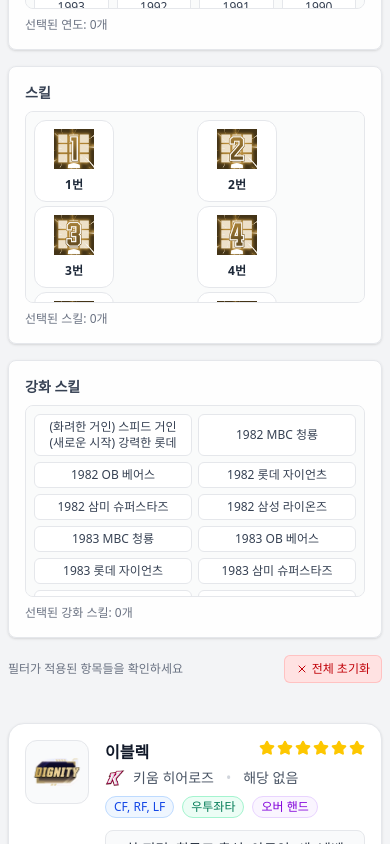
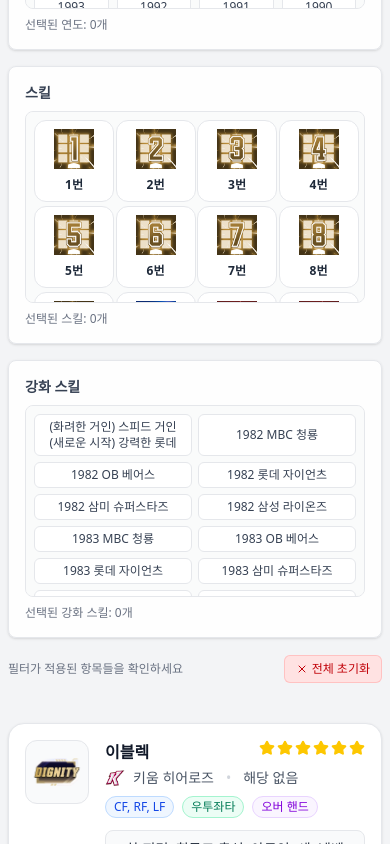
Before and after one commit to 2rangs/9up_probaseball_utils, a Vue app: page /players in a window 390 px wide. Shown: the part 1380-2224 px from the top of the page. Built offline with nearby package versions, Linux system fonts and the light colour scheme.

Commit message:
update : skill검색  스킬 이미지 추가

```diff
--- a/src/components/FilterPanel.vue
+++ b/src/components/FilterPanel.vue
@@ -441,7 +441,7 @@
       <div class="bg-white/90 dark:bg-gray-900 rounded-lg p-4 shadow-sm hover:shadow-md border border-gray-200 dark:border-gray-700 flex flex-col">
         <h3 class="text-sm font-semibold text-gray-700 dark:text-gray-200 mb-2">{{ fieldLabels['skill'] }}</h3>
         <div class="flex-1 overflow-scroll max-h-48 rounded-lg border border-gray-200 dark:border-gray-700 p-2 bg-gray-50/80 dark:bg-gray-800/80">
-          <div class="grid grid-cols-2 md:grid-cols-3 lg:grid-cols-9 gap-1">
+          <div class="grid grid-cols-4 md:grid-cols-6 lg:grid-cols-9 gap-1">
             <button
                 v-for="skill in props.filterOptions.skill"
                 :key="skill"
```
